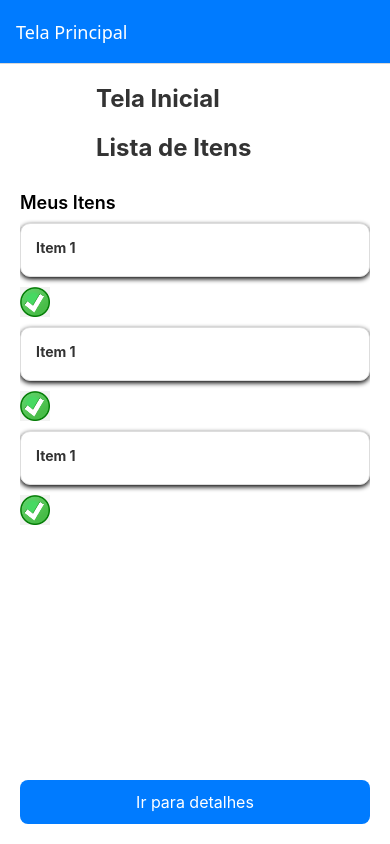
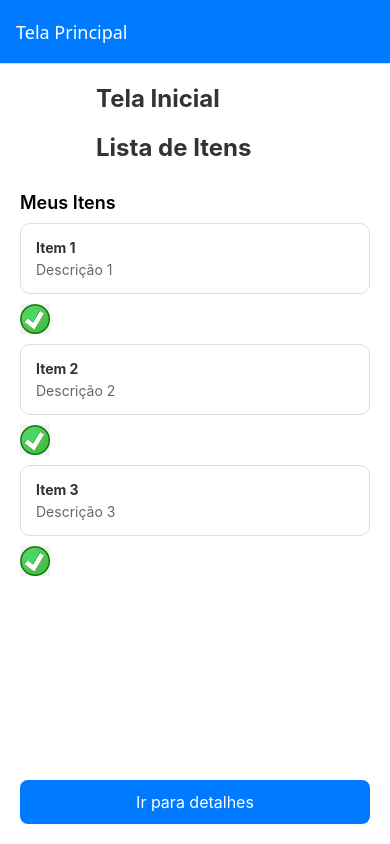
Before and after one commit to RafaelFigueiredoCode/Lista-de-Tarefas, a React Native app: screen /Home in a window 390 px wide. Built offline with nearby package versions, Linux system fonts and the light colour scheme.

Commit message:
botão de marcar tarefa concluída

```diff
--- a/components/tarefaCard.jsx
+++ b/components/tarefaCard.jsx
@@ -1,22 +1,24 @@
 import { StyleSheet, View, Text, TouchableOpacity, Image } from 'react-native';
 
-export default function TarefaCard({ title, description, onPress}) {
+export default function TarefaCard({ title, description, riscado, onPress }) {
   return (
   <View>
     <TouchableOpacity style={styles.card}>
-           <Text style={styles.cardTitle} >{title}</Text>
-           <Text style={styles.cardDescription} >{description}</Text>
+      <Text style={[styles.cardTitle, riscado && styles.riscado]}>{title}</Text>
+      <Text style={[styles.cardDescription, riscado && styles.riscado]}>
+        {description}
+      </Text>
     </TouchableOpacity>
-        <TouchableOpacity>
+    <TouchableOpacity onPress={onPress}>
             <Image
             source={require('./download.png')}
             style={styles.image}
-            onPress={onPress}
             />
         </TouchableOpacity>
     </View>
-    )
+  );
 }
+
 const styles = StyleSheet.create({
   card: {
     backgroundColor: '#fff',
@@ -25,10 +27,7 @@ const styles = StyleSheet.create({
     marginBottom: 10,
     borderWidth: 1,
     borderColor: '#ddd',
-     shadowColor: '#000',
-     shadowOffset: {width: 0, height: 2 },
-     shadowRadius: 5,
-     elevation: 3
+    elevation: 3,
   },
   cardDescription: {
     fontSize: 14,
@@ -40,10 +39,13 @@ const styles = StyleSheet.create({
     fontWeight: 'bold',
     color: '#333',
   },
+  riscado: {
+    textDecorationLine: 'line-through',
+    color: '#999',
+  },
   image: {
     width: 30,
     height: 30,
     marginBottom: 10
-
   }
-})
+});
--- a/paginas/home.jsx
+++ b/paginas/home.jsx
@@ -1,16 +1,35 @@
 import { StyleSheet, Text, View, FlatList, TouchableOpacity } from 'react-native';
 import TarefaCard from '../components/tarefaCard.jsx';
-import { useState, useEffect } from 'react';
+import { useState } from 'react';
 
-const DATA = [{id: '1', title: 'Item 1'},
-    {id: '1', title: 'Item 1'},
-    {id: '1', title: 'Item 1'},
+const DATA = [
+  { id: '1', title: 'Item 1', description: 'Descrição 1' },
+  { id: '2', title: 'Item 2', description: 'Descrição 2' },
+  { id: '3', title: 'Item 3', description: 'Descrição 3' },
 ];
 
 export default function Home({ navigation }) {
-  const renderItem = ({ item }) => (
-    <TarefaCard title={item.title} description={item.description} />
-  );
+  const [itensRiscados, setItensRiscados] = useState({});
+
+  const toggleRiscarItem = (id) => {
+    setItensRiscados((prev) => ({
+      ...prev,
+      [id]: !prev[id],
+    }));
+  };
+
+  const renderItem = ({ item }) => {
+    const riscado = itensRiscados[item.id];
+
+    return (
+      <TarefaCard
+        title={item.title}
+        description={item.description}
+        riscado={riscado}
+        onPress={() => toggleRiscarItem(item.id)}
+      />
+    );
+  };
 
   return (
     <View style={styles.container}>
```
Lines whose indentation alone changed are shown as unchanged.
